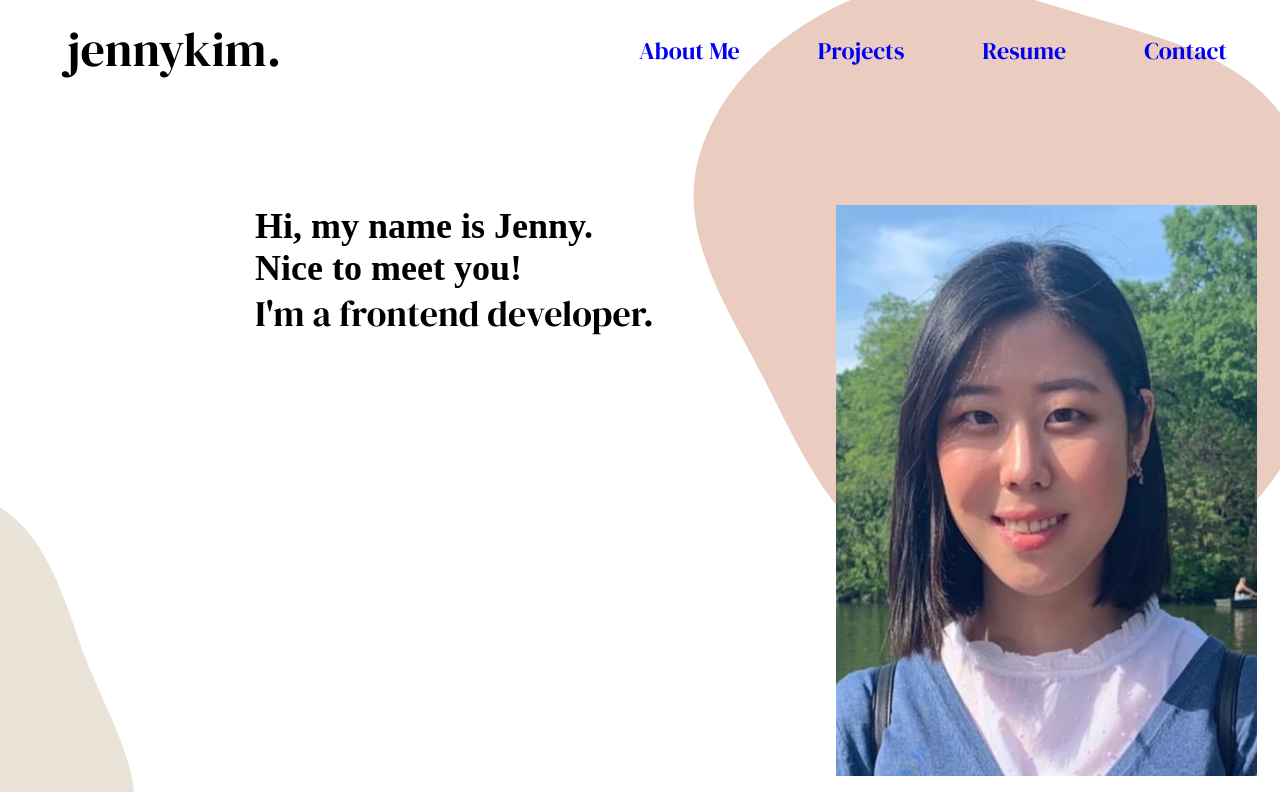
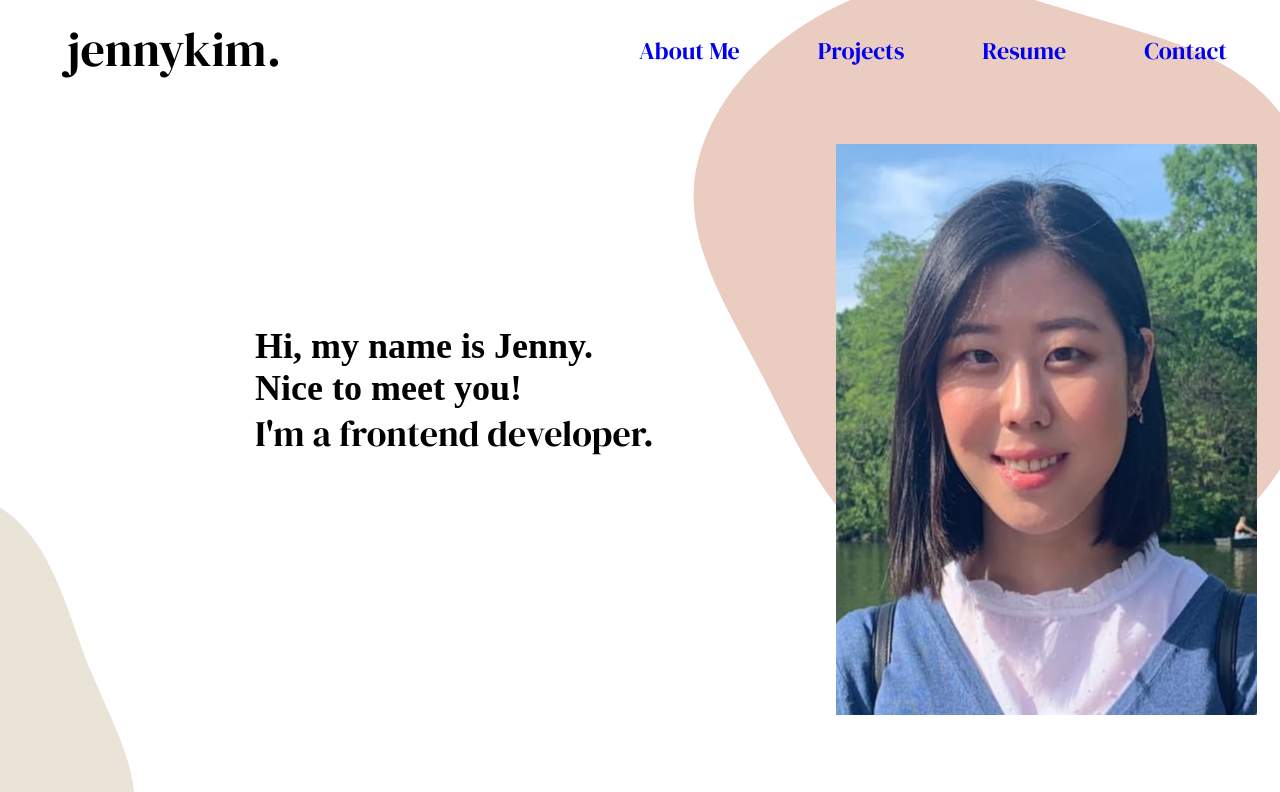
Before and after one commit to kim-jenny5/my-portfolio-site, a React (Create React App) app: page / in a window 1280 px wide. Shown: the top 792 px of the page. Built offline with nearby package versions, Linux system fonts and the light colour scheme; a web font is replaced by a local one.

Commit message:
centered introduction container

```diff
--- a/public/style.css
+++ b/public/style.css
@@ -197,12 +197,23 @@ background: url(IMG_0858.jpg); */
 /* Introduction */
 .introduction {
 	position: absolute;
-	/* width: 1002px;
-	height: 571.04px; */
+	/* width: 1002px; */
+	width: 62.625rem;
+	/* height: 571.04px; */
+	height: 35.69rem;
+
+	/* margin: auto; */
 	/* left: 255px; */
-	left: 15.938rem;
+	margin: 9rem 15.938rem 9rem 15.938rem;
 	/* top: 205px; */
-	top: 12.813rem;
+	/* top: 12.813rem; */
+}
+
+.introduction .text-container {
+	position: absolute;
+	width: 33.188rem;
+	height: 13.188rem;
+	top: 11.313rem;
 }
 
 .introduction .title {
--- a/src/Introduction.js
+++ b/src/Introduction.js
@@ -3,11 +3,13 @@ import React from "react";
 export default function Introduction() {
 	return (
 		<div className="introduction">
-			<div className="title">
-				<div>Hi, my name is Jenny.</div>
-				<div>Nice to meet you!</div>
+			<div className="text-container">
+				<div className="title">
+					<div>Hi, my name is Jenny.</div>
+					<div>Nice to meet you!</div>
+				</div>
+				<div className="title-text subtitle">I'm a frontend developer.</div>
 			</div>
-			<div className="title-text subtitle">I'm a frontend developer.</div>
 			<div className="picture"></div>
 		</div>
 	);
```
